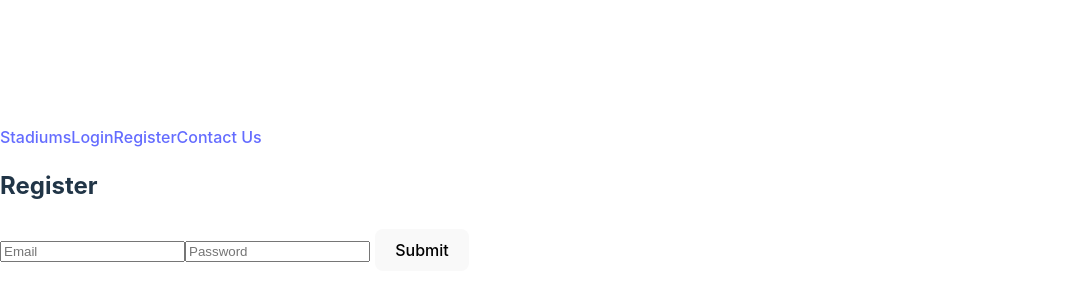
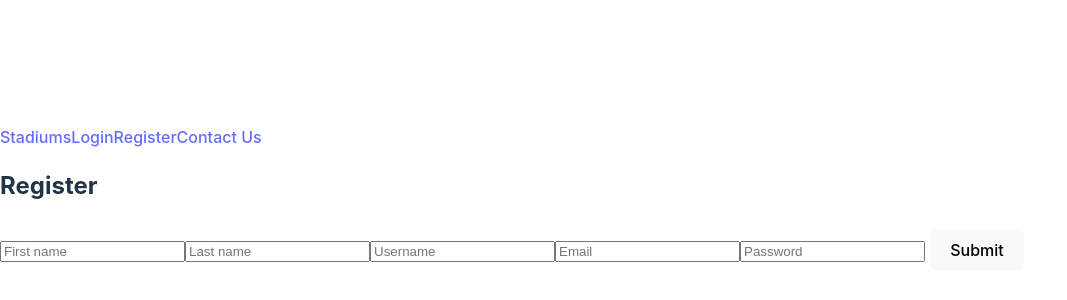
Before and after one commit to ctramel14/Stadium-Capstone, a React (Vite) app in the folder stadium-capstone/: page /users/register in a window 1280 px wide. Shown: the part 200-500 px from the top of the page, without its empty margins (0-1067 px from the left). Built offline with nearby package versions, Linux system fonts and the light colour scheme.

Commit message:
added routes to multiple components

```diff
--- a/stadium-capstone/components/Account.jsx
+++ b/stadium-capstone/components/Account.jsx
@@ -9,7 +9,7 @@ export default function Account({ token, email }) {
   useEffect(() => {
     async function getToken() {
       try {
-        const response = await fetch(`/users/me`, {
+        const response = await fetch(`http://localhost:3000/api/users/me`, {
           method: "GET",
           headers: {
             "Content-Type": "application/json",
@@ -25,7 +25,7 @@ export default function Account({ token, email }) {
 
     async function visitedStadiums() {
       try {
-        const response = await fetch(`/visited-stadiums`, {
+        const response = await fetch(`http://localhost:3000/api/visitedstadium`, {
           headers: {
             "Content-Type": "application/json",
             Authorization: `Bearer ${token}`,
--- a/stadium-capstone/components/ContactForm.jsx
+++ b/stadium-capstone/components/ContactForm.jsx
@@ -1,6 +1,6 @@
 import { useState } from "react";
 
-export default function Fetch() {
+export default function ContactForm() {
   const [email, setEmail] = useState("");
   const [message, setMessage] = useState("");
 
@@ -10,7 +10,7 @@ export default function Fetch() {
   function submit(e) {
     e.preventDefault();
 
-    fetch("/Contactform", {
+    fetch("http://localhost:3000/api/Contactform", {
       method: "POST",
       headers: {
         "Content-Type": "application/json",
--- a/stadium-capstone/components/Login.jsx
+++ b/stadium-capstone/components/Login.jsx
@@ -13,7 +13,7 @@ export default function Login({
     e.preventDefault();
 
     try {
-      const result = await fetch(`/users/login`, {
+      const result = await fetch(`http://localhost:3000/api/users/login`, {
         method: "POST",
         headers: {
           "Content-Type": "application/json",
--- a/stadium-capstone/components/Register.jsx
+++ b/stadium-capstone/components/Register.jsx
@@ -1,4 +1,4 @@
-// import { URL } from "../API";
+//register page, passing in props from App.jsx
 
 export default function Register({
   setToken,
@@ -6,18 +6,26 @@ export default function Register({
   setEmail,
   password,
   setPassword,
+  firstName,
+  setFirstName,
+  lastName,
+  setLastName,
+  username,
+  setUsername
 }) {
   async function handleSubmit(e) {
     e.preventDefault();
+    console.log(username, lastName, email);
 
     try {
-      const result = await fetch(`/users/register`, {
+      const result = await fetch("http://localhost:3000/api/users", {
         method: "POST",
         headers: { "Content-Type": "application/json" },
-        body: JSON.stringify({ email, password }),
+        body: JSON.stringify({ email, password, firstName, lastName, username }),
       });
       const json = await result.json();
-      setToken(json.token);
+      console.log(json.token);
+      setToken(json.token)
     } catch (error) {
       console.error(error);
     }
@@ -27,6 +35,36 @@ export default function Register({
     <>
       <form id="register" onSubmit={handleSubmit}>
         <h2>Register</h2>
+        <label>
+          <input
+            id="firstname-input"
+            minLength="2"
+            value={firstName}
+            placeholder="First name"
+            required
+            onChange={(e) => setFirstName(e.target.value)}
+          />
+        </label>
+        <label>
+          <input
+            id="lastname-input"
+            minLength="2"
+            value={lastName}
+            placeholder="Last name"
+            required
+            onChange={(e) => setLastName(e.target.value)}
+          />
+        </label>
+        <label>
+          <input
+            id="username-input"
+            minLength="2"
+            value={username}
+            placeholder="Username"
+            required
+            onChange={(e) => setUsername(e.target.value)}
+          />
+        </label>
         <label>
           <input
             id="email-input"
--- a/stadium-capstone/components/SingleCard.jsx
+++ b/stadium-capstone/components/SingleCard.jsx
@@ -6,12 +6,16 @@ export default function SingleCard ({ token }) {
     const [success, setSuccess] = useState("");
     let { id } = useParams();
 
+
+//fetch single stadium
     useEffect(() => {
         async function getStadium() {
           try {
-            const response = await fetch(`/stadiums/${id}`);
+            const response = await fetch(`http://localhost:3000/api/stadiums/${id}`);
             const result = await response.json();
-            setStadium(result.stadium);
+            console.log(result);
+
+            setStadium(result);
           } catch (error) {
             console.error(error);
           }
@@ -19,17 +23,18 @@ export default function SingleCard ({ token }) {
         getStadium();
       }, []);
 
+      //function to select a stadium as visited
       async function visited() {
         try {
-          await fetch(`/stadiums/${id}`, {
+          await fetch(`http://localhost:3000/api/stadiums/${id}`, {
             method: "PATCH",
             headers: {
               "Content-Type": "application/json",
               Authorization: `Bearer ${token}`,
             },
-            body: JSON.stringify({ available: false }),
+            // body: JSON.stringify({ available: false }), need to add to visitedStadiums here
           });
-          setSuccess(`Checked out ${stadium.title}!`);
+          setSuccess(`Checked out ${stadium.name}!`);
         } catch (error) {
           console.error(error);
         }
@@ -39,13 +44,13 @@ export default function SingleCard ({ token }) {
         <>
         <div className="single">
         <div className="stadiuminfo">
-          <h4>{stadium.title}</h4>
-          <h5>by {stadium.author}</h5>
-          <h6>{stadium.description}</h6>
-          <img src={stadium.coverimage} className="singlestadium" /> <br />
+          <h4>{stadium.name}</h4>
+          <h5>{stadium.teamname}</h5>
+          <h6>{stadium.state}</h6>
+          <img src={stadium.imageOutsideURL} className="singlestadium" /> <br />
         </div>
         {token ? (
-          <button className="checkout" onClick={() => checkout(stadium.id)}>
+          <button className="visited" onClick={() => visited(stadium.id)}>
             Check-out
           </button>
         ) : (
--- a/stadium-capstone/components/StadiumCards.jsx
+++ b/stadium-capstone/components/StadiumCards.jsx
@@ -3,6 +3,7 @@ import { useState, useEffect } from "react";
 import { useNavigate } from "react-router-dom";
 // import { createStadiums } from "../../prisma/seed.js";
 
+//fetching all stadiums
 export default function StadiumCards({stadiums, setStadiums}) {
   const [searchParam, setSearchParam] = useState("");
   const navigate = useNavigate();
@@ -28,6 +29,8 @@ export default function StadiumCards({stadiums, setStadiums}) {
     getAllStadiums();
   }, []);
 
+  //search functionality
+
   const stadiumsToDisplay = searchParam
     ? stadiums.filter((stadium) => stadium.title.toLowerCase().includes(searchParam))
     : stadiums;
@@ -49,10 +52,10 @@ export default function StadiumCards({stadiums, setStadiums}) {
         {stadiumsToDisplay.map((stadium) => {
           return (
             <h3 key={stadium.id}>
-              {/* <img
+              <img
                 src={stadium.imageOutsideURL}
                 onClick={() => navigate(`/stadiums/${stadium.id}/`)}
-              /> */}
+              />
               <br />
               {stadium.name}
               {stadium.teamName}
--- a/stadium-capstone/src/App.jsx
+++ b/stadium-capstone/src/App.jsx
@@ -10,11 +10,15 @@ import ContactForm from '../components/ContactForm'
 import Account from '../components/Account'
 // import prisma from '../../prisma/seed.js'
 
+//setting state here to make passing props between components easier
 function App() {
   const [token, setToken] = useState(null);
   const [email, setEmail] = useState("");
   const [password, setPassword] = useState("");
   const [stadiums, setStadiums] = useState([]);
+  const [firstName, setFirstName] = useState("");
+  const [lastName, setLastName] = useState("")
+  const [username, setUsername] = useState("")
 
 
 
@@ -31,7 +35,7 @@ function App() {
     <NavigationBar />
     <Routes>
       <Route path="/"  element={<StadiumCards stadiums={stadiums} setStadiums={setStadiums} />} />
-      <Route path="/cards/:id" element={<SingleCard token={token} />} />
+      <Route path="/stadiums/:id" element={<SingleCard token={token} />} />
       <Route path='/users/login' element={<Login
       setToken={setToken}
       email={email}
@@ -45,6 +49,12 @@ function App() {
       setEmail={setEmail}
       password={password}
       setPassword={setPassword}
+      firstName={firstName}
+      setFirstName={setFirstName}
+      lastName={lastName}
+      setLastName={setLastName}
+      username={username}
+      setUsername={setUsername}
       />} />
       <Route
       path="/account"
```
